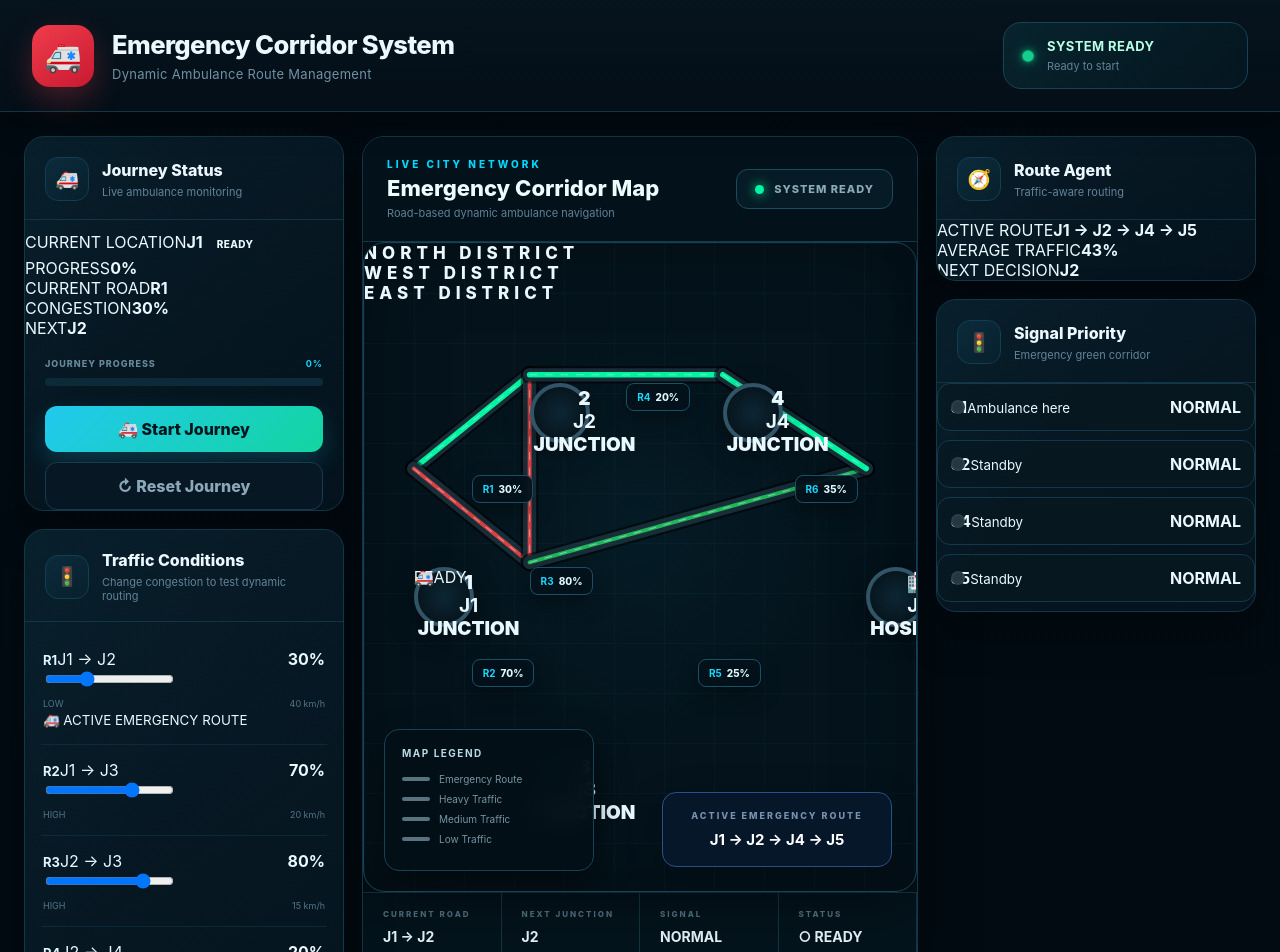
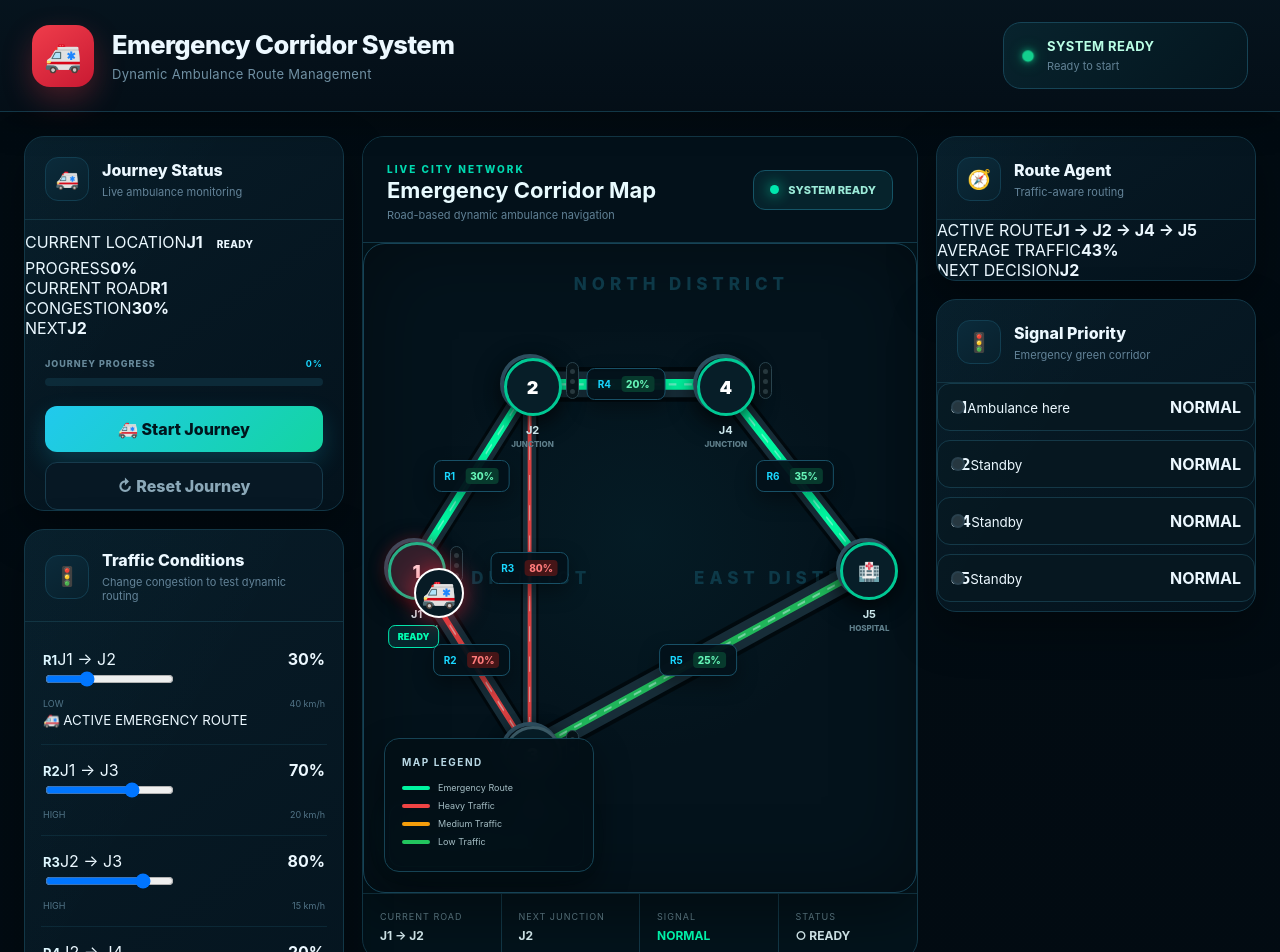
Before and after one commit to Christy-29/Emergency-Corridor, a React (Vite) app in the folder frontend/: page / in a window 1280 px wide. Shown: the top 952 px of the page. Built offline with nearby package versions, Linux system fonts and the light colour scheme; no server answers.

Commit message:
Update citymap.css

```diff
--- a/frontend/src/citymap.css
+++ b/frontend/src/citymap.css
@@ -1,190 +1,87 @@
 .city-map-container {
   width: 100%;
-  min-width: 0;
-  background: #031018;
+  background: #03131b;
   border: 1px solid #123746;
   border-radius: 22px;
   overflow: hidden;
-  box-shadow:
-    0 20px 60px rgba(0, 0, 0, 0.35);
 }
 
-/* =========================
-   HEADER
-========================= */
-
 .map-header {
-  min-height: 92px;
+  min-height: 100px;
   padding: 22px 28px;
 
   display: flex;
+  justify-content: space-between;
   align-items: center;
-  justify-content: space-between;
-
-  background:
-    linear-gradient(
-      180deg,
-      #061923,
-      #04131b
-    );
 
   border-bottom: 1px solid #123746;
+  background: #041923;
 }
 
 .map-eyebrow {
-  display: block;
-
-  margin-bottom: 5px;
-
-  color: #00d9ff;
-
+  color: #00d9b0;
   font-size: 10px;
   font-weight: 800;
-
-  letter-spacing: 3px;
+  letter-spacing: 2px;
 }
 
 .map-header h2 {
-  margin: 0;
-
-  color: #eefcff;
-
-  font-size: 24px;
-  font-weight: 800;
+  margin: 6px 0 0;
+  color: #e9fbff;
+  font-size: 25px;
 }
 
-.map-subtitle {
-  margin: 5px 0 0;
-
-  color: #658595;
-
+.map-header p {
+  margin: 6px 0 0;
+  color: #6b8994;
   font-size: 12px;
 }
 
 .map-status {
   display: flex;
   align-items: center;
-  gap: 10px;
+  gap: 9px;
 
-  padding: 12px 18px;
+  padding: 12px 16px;
 
-  color: #8caab6;
+  border: 1px solid #155466;
+  border-radius: 12px;
 
-  background: #061b25;
-
-  border: 1px solid #1c4c5c;
-  border-radius: 12px;
+  color: #9cebd9;
+  background: #06232c;
 
   font-size: 11px;
   font-weight: 800;
-  letter-spacing: 1px;
-}
-
-.status-moving {
-  color: #00f5a0;
-  border-color: #00a87a;
-}
-
-.status-complete {
-  color: #63aaff;
 }
 
 .live-dot {
   width: 9px;
   height: 9px;
-
   border-radius: 50%;
 
-  background: #00f5a0;
-
-  box-shadow:
-    0 0 12px #00f5a0;
+  background: #00e7ad;
+  box-shadow: 0 0 14px #00e7ad;
 }
 
-/* =========================
-   MAP
-========================= */
+/* MAP */
 
 .city-map {
   position: relative;
 
-  width: 100%;
-  height: 620px;
+  height: 610px;
 
   overflow: hidden;
 
   background:
     radial-gradient(
       circle at 50% 50%,
-      rgba(0, 90, 110, 0.12),
-      transparent 55%
+      rgba(0, 180, 200, 0.07),
+      transparent 45%
     ),
-    #031018;
+    #021017;
 }
 
-/* Grid */
-
-.city-map::before {
-  content: "";
-
-  position: absolute;
-  inset: 0;
-
-  background-image:
-    linear-gradient(
-      rgba(50, 120, 140, 0.06) 1px,
-      transparent 1px
-    ),
-    linear-gradient(
-      90deg,
-      rgba(50, 120, 140, 0.06) 1px,
-      transparent 1px
-    );
-
-  background-size: 50px 50px;
-
-  pointer-events: none;
-}
-
-/* =========================
-   DISTRICTS
-========================= */
-
-.district {
-  position: absolute;
-
-  color: rgba(28, 104, 122, 0.25);
-
-  font-size: 12px;
-  font-weight: 900;
-
-  letter-spacing: 7px;
-
-  pointer-events: none;
-
-  z-index: 1;
-}
-
-.district-north {
-  top: 70px;
-  left: 43%;
-}
-
-.district-west {
-  left: 13%;
-  bottom: 190px;
-}
-
-.district-east {
-  right: 13%;
-  bottom: 190px;
-}
-
-/* =========================
-   SVG
-========================= */
-
-.city-network {
+.road-svg {
   position: absolute;
 
   inset: 0;
@@ -192,216 +89,416 @@
   width: 100%;
   height: 100%;
 
-  z-index: 2;
-
-  overflow: visible;
+  z-index: 1;
 }
 
-/* =========================
-   AMBULANCE
-========================= */
+.district-label {
+  position: absolute;
 
-.ambulance-svg {
-  transform-box: fill-box;
-  transform-origin: center;
+  color: #0d3948;
+
+  font-size: 15px;
+  font-weight: 900;
+
+  letter-spacing: 4px;
+
+  z-index: 0;
 }
 
-.ambulance-svg.moving {
-  animation: ambulancePulse 0.8s
-    ease-in-out infinite alternate;
+.district-label.north {
+  top: 30px;
+  left: 38%;
 }
 
-@keyframes ambulancePulse {
-  from {
-    filter: brightness(1);
+.district-label.west {
+  top: 50%;
+  left: 5%;
+}
+
+.district-label.east {
+  top: 50%;
+  right: 5%;
+}
+
+/* ROAD LABEL */
+
+.road-label {
+  position: absolute;
+
+  transform: translate(-50%, -50%);
+
+  z-index: 4;
+
+  display: flex;
+  align-items: center;
+  gap: 5px;
+
+  padding: 5px 8px;
+
+  border-radius: 8px;
+
+  background: rgba(2, 19, 27, 0.95);
+  border: 1px solid #284a57;
+
+  font-size: 10px;
+}
+
+.road-label strong {
+  color: #bfe7ee;
+}
+
+.road-label span {
+  padding: 2px 5px;
+  border-radius: 4px;
+
+  font-weight: 800;
+}
+
+.traffic-low {
+  color: #66f5b8;
+  background: #073a2d;
+}
+
+.traffic-medium {
+  color: #ffd166;
+  background: #3b2d08;
+}
+
+.traffic-high {
+  color: #ff7b7b;
+  background: #451517;
+}
+
+.emergency-road-label {
+  border-color: #00e7ad;
+
+  box-shadow:
+    0 0 18px rgba(0, 231, 173, 0.25);
+}
+
+/* JUNCTION */
+
+.junction {
+  position: absolute;
+
+  transform: translate(-50%, -50%);
+
+  width: 80px;
+
+  z-index: 5;
+
+  text-align: center;
+}
+
+.junction-circle {
+  width: 58px;
+  height: 58px;
+
+  margin: auto;
+
+  display: grid;
+  place-items: center;
+
+  border-radius: 50%;
+
+  background: #071e28;
+
+  border: 3px solid #3d5d69;
+
+  color: white;
+
+  font-size: 18px;
+  font-weight: 900;
+
+  box-shadow:
+    0 5px 20px rgba(0, 0, 0, 0.45);
+}
+
+.junction strong {
+  display: block;
+
+  margin-top: 7px;
+
+  color: #cbe6eb;
+
+  font-size: 11px;
+}
+
+.junction span {
+  display: block;
+
+  margin-top: 2px;
+
+  color: #5f7f8b;
+
+  font-size: 8px;
+
+  font-weight: 800;
+}
+
+.route-junction .junction-circle {
+  border-color: #00c994;
+}
+
+.current-junction .junction-circle {
+  border-color: #22d3ee;
+
+  box-shadow:
+    0 0 22px rgba(34, 211, 238, 0.35);
+}
+
+.next-junction .junction-circle {
+  border-color: #00ffb3;
+
+  box-shadow:
+    0 0 30px rgba(0, 255, 179, 0.65);
+}
+
+.next-junction::before {
+  content: "";
+
+  position: absolute;
+
+  width: 78px;
+  height: 78px;
+
+  left: 1px;
+  top: -10px;
+
+  border-radius: 50%;
+
+  border: 2px solid #00ffb3;
+
+  animation: signalPulse 1.2s infinite;
+}
+
+@keyframes signalPulse {
+  0% {
+    transform: scale(0.8);
+    opacity: 0.9;
   }
 
-  to {
-    filter: brightness(1.25);
+  100% {
+    transform: scale(1.3);
+    opacity: 0;
   }
 }
 
-/* =========================
-   INFO CARD
-========================= */
+/* SIGNAL */
 
-.map-info-card {
+.traffic-signal {
   position: absolute;
 
-  left: 22px;
-  top: 22px;
+  right: -23px;
+  top: 4px;
 
-  z-index: 5;
+  width: 13px;
+  padding: 4px 2px;
+
+  display: flex;
+  flex-direction: column;
+  align-items: center;
+  gap: 3px;
+
+  border-radius: 8px;
+
+  background: #07141a;
+  border: 1px solid #29434d;
+}
+
+.traffic-signal span {
+  width: 5px;
+  height: 5px;
+
+  border-radius: 50%;
+
+  background: #27383e;
+}
+
+.traffic-signal.signal-green span:first-child {
+  background: #00ffb3;
+
+  box-shadow:
+    0 0 9px #00ffb3;
+}
+
+/* AMBULANCE */
+
+.ambulance-marker {
+  position: absolute;
+
+  transform: translate(-50%, -50%);
+
+  z-index: 20;
+
+  transition: none;
+}
+
+.ambulance-glow {
+  position: absolute;
+
+  width: 65px;
+  height: 65px;
+
+  left: -32px;
+  top: -32px;
+
+  border-radius: 50%;
+
+  background: rgba(255, 40, 60, 0.18);
+
+  filter: blur(7px);
+}
+
+.ambulance-icon {
+  position: relative;
+
+  width: 50px;
+  height: 50px;
 
   display: grid;
-  grid-template-columns:
-    repeat(2, minmax(110px, 1fr));
+  place-items: center;
 
-  width: 250px;
+  border-radius: 50%;
 
-  background: rgba(3, 20, 29, 0.94);
+  background: #071b25;
 
-  border: 1px solid #17495a;
-  border-radius: 15px;
+  border: 2px solid #ffffff;
 
-  overflow: hidden;
+  font-size: 28px;
 
-  backdrop-filter: blur(12px);
+  box-shadow:
+    0 0 25px rgba(255, 40, 60, 0.6);
 }
 
-.map-info-card div {
-  padding: 12px;
+.ambulance-tag {
+  position: absolute;
 
-  border-right: 1px solid #173c49;
-  border-bottom: 1px solid #173c49;
+  left: 50%;
+  top: 57px;
+
+  transform: translateX(-50%);
+
+  padding: 5px 9px;
+
+  white-space: nowrap;
+
+  border-radius: 7px;
+
+  background: #06262d;
+  border: 1px solid #00e7ad;
+
+  color: #00ffb3;
+
+  font-size: 9px;
+  font-weight: 900;
 }
 
-.map-info-card span {
-  display: block;
-
-  margin-bottom: 5px;
-
-  color: #638896;
-
-  font-size: 8px;
-  font-weight: 800;
-
-  letter-spacing: 1.5px;
-}
-
-.map-info-card strong {
-  color: #e9fbff;
-
-  font-size: 14px;
-}
-
-/* =========================
-   ACTIVE ROUTE
-========================= */
+/* ACTIVE ROUTE */
 
 .active-route-box {
   position: absolute;
 
-  right: 24px;
-  bottom: 24px;
+  left: 25px;
+  bottom: 25px;
 
-  z-index: 5;
+  z-index: 10;
 
-  min-width: 230px;
+  padding: 14px 18px;
 
-  padding: 17px 22px;
+  border-radius: 12px;
 
-  text-align: center;
-
-  background: rgba(8, 23, 43, 0.96);
-
-  border: 1px solid #294f89;
-  border-radius: 14px;
+  background: rgba(3, 27, 35, 0.95);
+  border: 1px solid #00a982;
 
   box-shadow:
-    0 10px 35px rgba(0, 0, 0, 0.25);
+    0 0 25px rgba(0, 231, 173, 0.08);
 }
 
 .active-route-box span {
   display: block;
 
-  margin-bottom: 8px;
-
-  color: #7891ad;
+  color: #6c8992;
 
   font-size: 9px;
-  font-weight: 800;
-
-  letter-spacing: 2px;
+  letter-spacing: 1.5px;
 }
 
 .active-route-box strong {
-  color: #fff;
+  display: block;
 
-  font-size: 15px;
+  margin-top: 5px;
+
+  color: #00ffb3;
+
+  font-size: 14px;
 }
 
-/* =========================
-   LEGEND
-========================= */
+/* LEGEND */
 
 .map-legend {
   position: absolute;
 
-  left: 24px;
-  bottom: 24px;
+  right: 25px;
+  bottom: 25px;
 
-  z-index: 5;
+  z-index: 10;
 
-  width: 205px;
+  width: 175px;
 
-  padding: 16px;
+  padding: 14px;
 
-  background: rgba(3, 20, 29, 0.96);
+  border-radius: 12px;
 
-  border: 1px solid #17495a;
-  border-radius: 14px;
+  background: rgba(3, 22, 29, 0.95);
+  border: 1px solid #173e4b;
 
-  backdrop-filter: blur(12px);
+  font-size: 9px;
 }
 
 .map-legend h3 {
-  margin: 0 0 12px;
+  margin: 0 0 9px;
 
-  color: #d9f5ff;
+  color: #6f8c96;
 
-  font-size: 11px;
-  letter-spacing: 1.5px;
+  font-size: 9px;
+  letter-spacing: 1px;
 }
 
 .map-legend div {
   display: flex;
   align-items: center;
-  gap: 9px;
+  gap: 8px;
 
-  margin: 8px 0;
+  margin: 7px 0;
 
-  color: #7795a2;
-
-  font-size: 10px;
+  color: #a5bec5;
 }
 
-.legend-road {
-  width: 28px;
+.legend-line {
+  width: 22px;
   height: 4px;
 
   border-radius: 4px;
-
-  display: inline-block;
 }
 
-.legend-road.green {
+.legend-line.green {
   background: #00f5a0;
 }
 
-.legend-road.normal {
-  background: #496878;
-}
-
-.legend-road.red {
+.legend-line.red {
   background: #ef4444;
 }
 
-.legend-signal {
-  width: 9px;
-  height: 9px;
-
-  border-radius: 50%;
-
-  background: #00f5a0;
-
-  box-shadow:
-    0 0 10px #00f5a0;
+.legend-line.yellow {
+  background: #f59e0b;
 }
 
-/* =========================
-   FOOTER
-========================= */
+.legend-line.low {
+  background: #22c55e;
+}
+
+/* FOOTER */
 
 .map-footer {
   display: grid;
@@ -409,98 +506,70 @@
   grid-template-columns:
     repeat(4, 1fr);
 
-  min-height: 82px;
-
-  background: #04141d;
-
   border-top: 1px solid #123746;
 }
 
-.map-footer div {
-  padding: 16px 20px;
+.map-footer > div {
+  padding: 17px;
 
   border-right: 1px solid #123746;
+}
+
+.map-footer > div:last-child {
+  border-right: none;
 }
 
 .map-footer span {
   display: block;
 
-  margin-bottom: 7px;
+  color: #607e89;
 
-  color: #547786;
-
-  font-size: 8px;
-  font-weight: 800;
-
-  letter-spacing: 2px;
+  font-size: 9px;
+  letter-spacing: 1px;
 }
 
 .map-footer strong {
-  color: #e9faff;
+  display: block;
 
-  font-size: 14px;
+  margin-top: 6px;
+
+  color: #d8eef2;
+
+  font-size: 12px;
 }
 
-.map-footer .moving-status {
-  color: #00f5a0;
+.green-text {
+  color: #00ffb3 !important;
 }
 
-.map-footer .arrived {
-  color: #65a9ff;
-}
-
-/* =========================
-   RESPONSIVE
-========================= */
+/* RESPONSIVE */
 
 @media (max-width: 1000px) {
   .city-map {
-    height: 540px;
-  }
-
-  .map-info-card {
-    transform: scale(0.9);
-    transform-origin: top left;
-  }
-
-  .active-route-box {
-    right: 15px;
-    bottom: 15px;
-  }
-
-  .map-legend {
-    left: 15px;
-    bottom: 15px;
+    height: 520px;
   }
 }
 
 @media (max-width: 700px) {
   .map-header {
+    align-items: flex-start;
     flex-direction: column;
-    align-items: flex-start;
     gap: 15px;
   }
 
   .city-map {
-    height: 500px;
+    height: 450px;
   }
 
   .map-footer {
-    grid-template-columns:
-      repeat(2, 1fr);
+    grid-template-columns: 1fr 1fr;
   }
 
-  .map-info-card {
-    display: none;
+  .map-footer > div {
+    border-bottom: 1px solid #123746;
   }
 
   .map-legend {
-    transform: scale(0.8);
-    transform-origin: bottom left;
-  }
-
-  .active-route-box {
-    transform: scale(0.8);
-    transform-origin: bottom right;
+    display: none;
   }
 }
```
